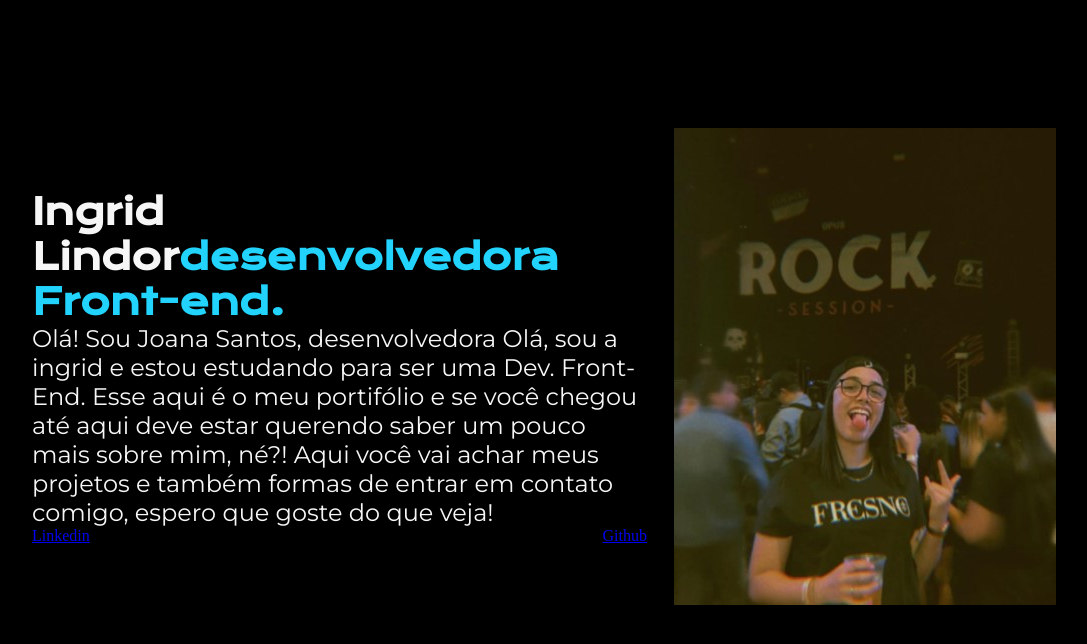
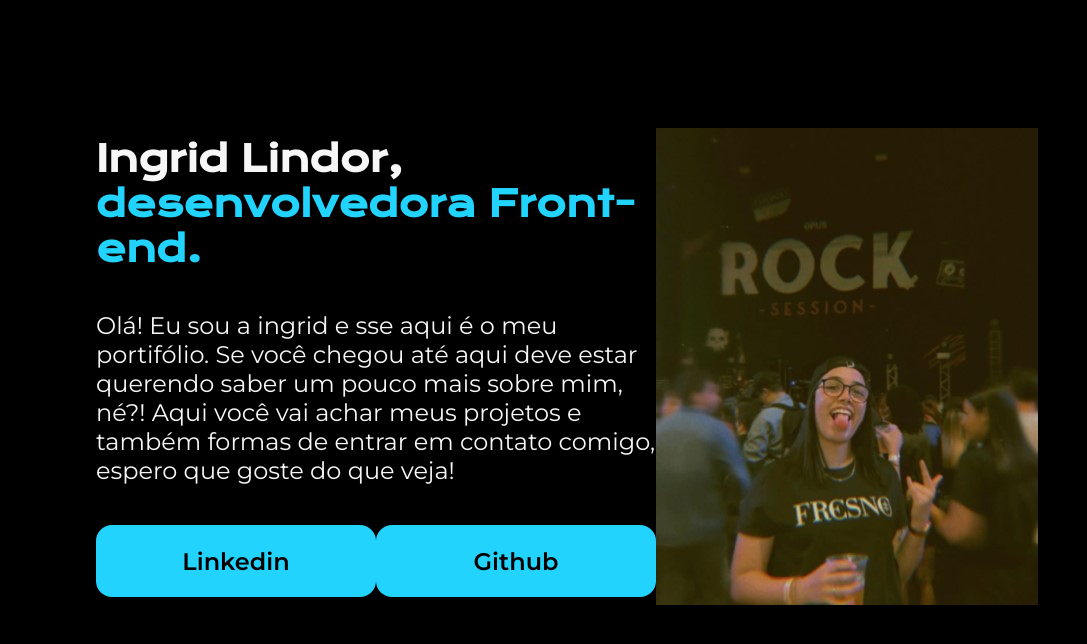
Before and after one commit to ingridlindor/Site_Potifolio, a plain HTML site: page index.htm in a window 1280 px wide. Shown: the whole page, without its empty margins (96-1183 px from the left). Drawn offline with nearby package versions, Linux system fonts and the light colour scheme.

Commit message:
corrige gap

```diff
--- a/index.htm
+++ b/index.htm
@@ -13,13 +13,12 @@
     <header></header>
     <main class="apresentacao">
         <section class="apresentacao__conteudo">
-            <h1 class="apresentacao__conteudo__titulo">Ingrid Lindor<strong class="titulo-destaque">desenvolvedora  Front-end.</strong></h1>
-            <p class="apresentacao__conteudo__texto">Olá! Sou Joana Santos, desenvolvedora
-                Olá, sou a ingrid e estou estudando para ser uma Dev. Front-End. Esse aqui é o meu portifólio e se você chegou até aqui deve estar querendo saber um pouco mais sobre mim, né?!
+            <h1 class="apresentacao__conteudo__titulo">Ingrid Lindor,<strong class="titulo-destaque"> desenvolvedora  Front-end.</strong></h1>
+            <p class="apresentacao__conteudo__texto">Olá! Eu sou a ingrid e sse aqui é o meu portifólio. Se  você chegou até aqui deve estar querendo saber um pouco mais sobre mim, né?!
                 Aqui você vai achar meus projetos e também formas de entrar em contato comigo, espero que goste do que veja!</p>
             <div class="apresentacao__links">
-                <a href="https://www.linkedin.com/in/ingridlindor/">Linkedin</a>
-                <a href="https://github.com/ingridlindor">Github</a>
+                <a class="apresentacao__links__link"href="https://www.linkedin.com/in/ingridlindor/">Linkedin</a>
+                <a class="apresentacao__links__link"href="https://github.com/ingridlindor">Github</a>
             </div>
         </section>
         <img src="img_ingrid.jpg" alt="Foto da Ingrid">
--- a/style.css
+++ b/style.css
@@ -17,13 +17,18 @@ body{
 }
 
 .apresentacao{
-    margin: 10%;
+    margin: 10% 15%;
     display: flex;
     align-items: center;
     justify-content: space-between;
 }
 .apresentacao__conteudo{
     width: 615px;
+    display: flex;
+    flex-direction: column;
+    gap: 40px;
+
+
 }
 
 .apresentacao__conteudo__titulo{
```
